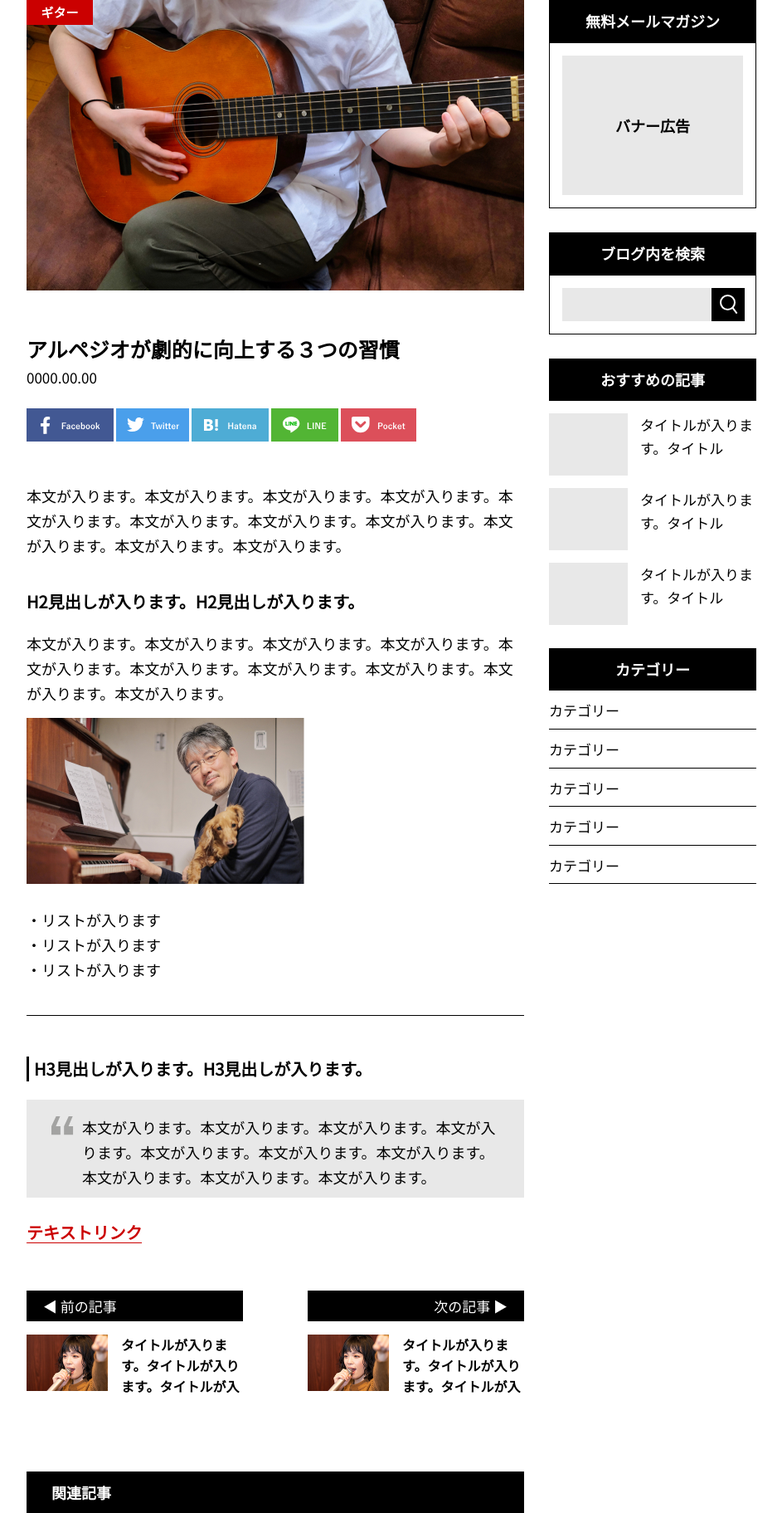
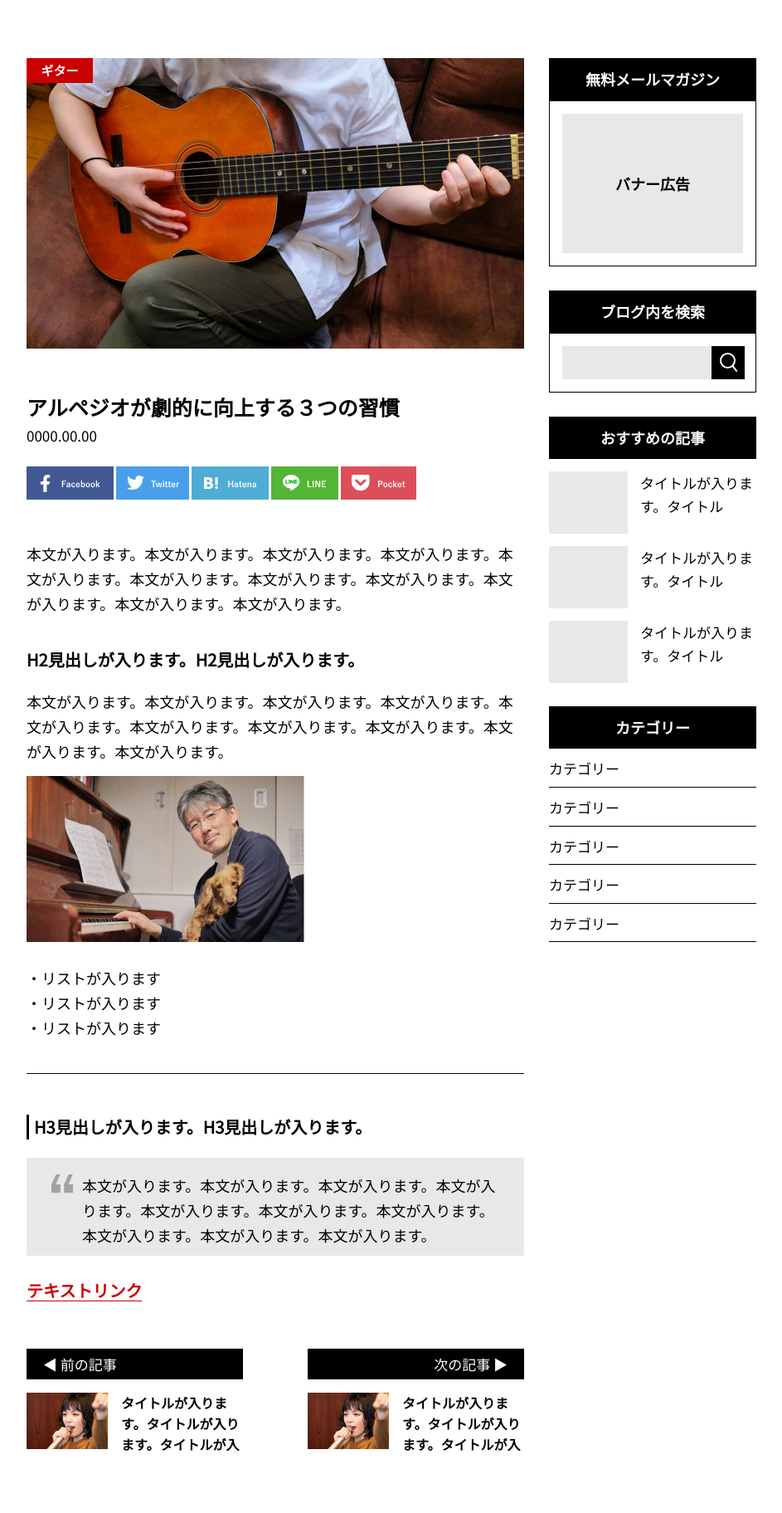
Before and after one commit to taichioonuki/yuuuulec-musicschool, a PHP site: page /blog_details.html in a window 1280 px wide. Shown: the part 129-1952 px from the top of the page at 83% size, without its empty margins (168-1111 px from the left). Run offline with PHP 8.4, Linux system fonts and the light colour scheme.

Commit message:
ブログ詳細ピクパ修正

```diff
--- a/css/style.css
+++ b/css/style.css
@@ -2955,6 +2955,15 @@ data {
   }
 }
 
+.blog_details {
+  padding: 7rem 0 3.5rem;
+}
+@media (max-width: 767px) {
+  .blog_details {
+    padding: 5rem 0 5.5rem;
+  }
+}
+
 .blog-details__main {
   position: relative;
 }
@@ -3470,7 +3479,6 @@ hr {
 }
 @media (max-width: 767px) {
   .blog-details__container {
-    padding: 5rem 0;
     -webkit-box-orient: vertical;
     -webkit-box-direction: normal;
         -ms-flex-direction: column;
--- a/scss/object/project/_blog_details.scss
+++ b/scss/object/project/_blog_details.scss
@@ -1,5 +1,11 @@
 @use "../../foundation/all" as *;
 @use "../component/component" as *;
+.blog_details {
+    padding: 7rem 0 3.5rem;
+
+    @include sp {
+        padding: 5rem 0 5.5rem;    }
+}
 
 .blog-details__main {
     position: relative;
@@ -468,7 +474,6 @@ hr {
     box-sizing: border-box;
 
     @include sp {
-        padding: 5rem 0;
         flex-direction: column;
         gap: 3rem;
     }
```
Also changed, not shown: css/style.min.css, 2 other files.
